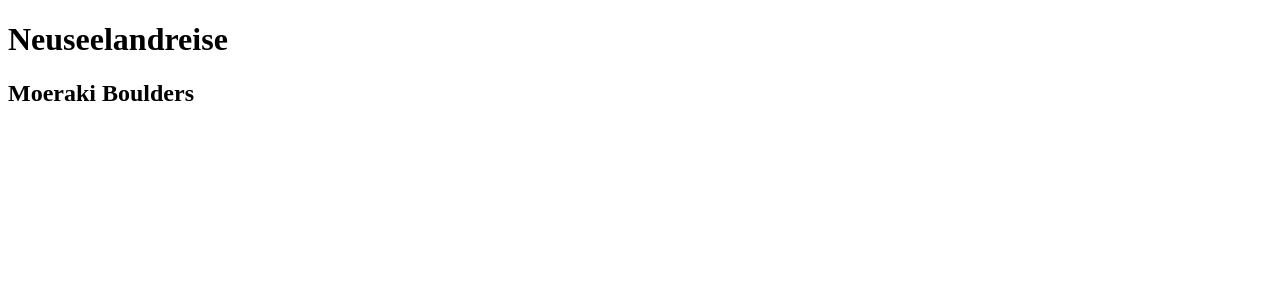
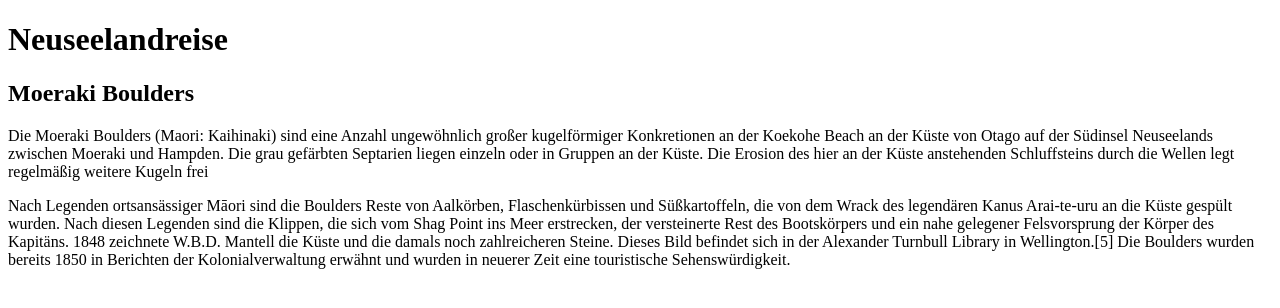
Before and after one commit to StephanPumpernik/nz, a plain HTML site: page index.html in a window 1280 px wide. Drawn offline with Linux system fonts and the light colour scheme.

Commit message:
3 absätze mit text

```diff
--- a/index.html
+++ b/index.html
@@ -10,6 +10,8 @@
 <body>
     <h1>Neuseelandreise</h1>
     <h2>Moeraki Boulders</h2>
+    <p>Die Moeraki Boulders (Maori: Kaihinaki) sind eine Anzahl ungewöhnlich großer kugelförmiger Konkretionen an der Koekohe Beach an der Küste von Otago auf der Südinsel Neuseelands zwischen Moeraki und Hampden. Die grau gefärbten Septarien liegen einzeln oder in Gruppen an der Küste. Die Erosion des hier an der Küste anstehenden Schluffsteins durch die Wellen legt regelmäßig weitere Kugeln frei</p>
+    <p>Nach Legenden ortsansässiger Māori sind die Boulders Reste von Aalkörben, Flaschenkürbissen und Süßkartoffeln, die von dem Wrack des legendären Kanus Arai-te-uru an die Küste gespült wurden. Nach diesen Legenden sind die Klippen, die sich vom Shag Point ins Meer erstrecken, der versteinerte Rest des Bootskörpers und ein nahe gelegener Felsvorsprung der Körper des Kapitäns. 1848 zeichnete W.B.D. Mantell die Küste und die damals noch zahlreicheren Steine. Dieses Bild befindet sich in der Alexander Turnbull Library in Wellington.[5] Die Boulders wurden bereits 1850 in Berichten der Kolonialverwaltung erwähnt und wurden in neuerer Zeit eine touristische Sehenswürdigkeit.</p>
 </body>
 
 </html>
```
